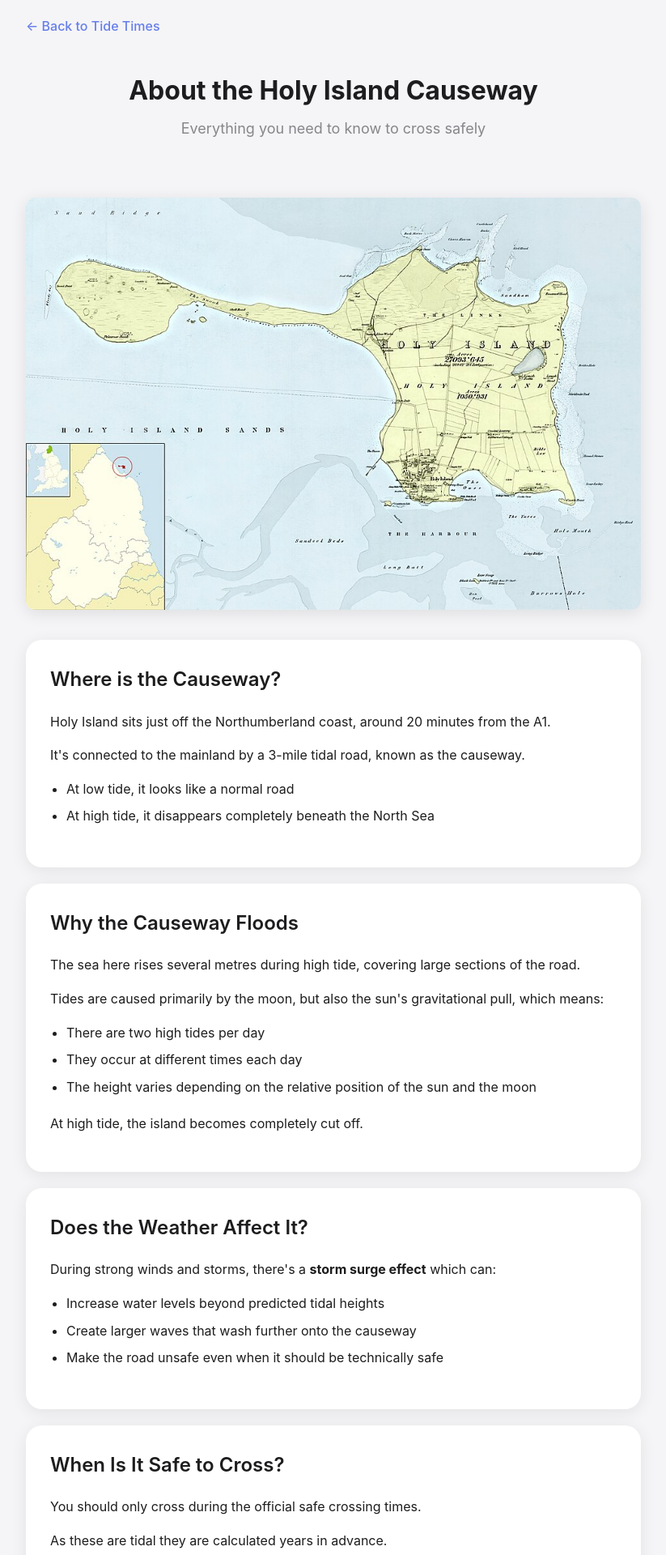
After one commit to leon44/causewaywebapp, a Flask app: page /about-causeway in a window 1280 px wide. The commit adds this page. Shown: the top 1920 px of the page at 81% size, without its empty margins (228-1051 px from the left). Run offline with Flask 3, Linux system fonts and the light colour scheme.

Commit message:
Optimised

```diff
--- a/app.py
+++ b/app.py
@@ -102,10 +102,15 @@ def about():
     """Serve the about page"""
     return render_template('about.html')
 
+@app.route('/about-causeway')
+def about_causeway():
+    """Serve the about causeway page"""
+    return render_template('about_causeway.html')
+
 @app.route('/api/status')
 def api_status():
     """API endpoint for current status"""
     return jsonify(get_current_status())
 
 if __name__ == '__main__':
-    app.run(debug=True, host='0.0.0.0', port=5000)
+    app.run(debug=True, host='0.0.0.0', port=5001)
--- a/templates/about.html
+++ b/templates/about.html
@@ -248,8 +248,10 @@
 
     <footer>
         <p style="font-size: 12px;">
+            <a href="/about-causeway" style="color: #667eea; text-decoration: none; margin-right: 15px;">About the Causeway</a>
             <a href="/privacy" style="color: #667eea; text-decoration: none; margin-right: 15px;">Privacy Policy</a>
-            <a href="/support" style="color: #667eea; text-decoration: none;">Support</a>
+            <a href="/support" style="color: #667eea; text-decoration: none; margin-right: 15px;">Support</a>
+            <a href="/about" style="color: #667eea; text-decoration: none;">About the Developer</a>
         </p>
     </footer>
 </body>
--- /dev/null
+++ b/templates/about_causeway.html
@@ -0,0 +1,389 @@
+<!DOCTYPE html>
+<html lang="en">
+<head>
+    <meta charset="UTF-8">
+    <meta name="viewport" content="width=device-width, initial-scale=1.0">
+    <title>About the Holy Island Causeway - Safe Crossing Guide | Lindisfarne</title>
+
+    <!-- SEO Meta Tags -->
+    <meta name="description" content="Everything you need to know about crossing the Holy Island causeway safely. Learn why it floods, when it's safe to cross, and how to avoid getting stranded.">
+    <meta name="keywords" content="Holy Island causeway, Lindisfarne causeway, safe crossing times, tide safety, Northumberland causeway, causeway flooding">
+    <meta name="author" content="Holy Island Tide Times">
+
+    <!-- Open Graph / Social Media -->
+    <meta property="og:title" content="About the Holy Island Causeway - Safe Crossing Guide">
+    <meta property="og:description" content="Everything you need to know about crossing the Holy Island causeway safely. Learn why it floods, when it's safe to cross, and how to avoid getting stranded.">
+    <meta property="og:type" content="website">
+    <meta property="og:image" content="{{ url_for('static', filename='causeway.jpg') }}">
+    <meta property="og:image:width" content="1200">
+    <meta property="og:image:height" content="630">
+    <meta property="og:image:alt" content="Holy Island Causeway - Tidal road crossing to Lindisfarne">
+
+    <!-- Mobile Optimization -->
+    <meta name="theme-color" content="#f5f5f7">
+    <meta name="apple-mobile-web-app-capable" content="yes">
+    <meta name="apple-mobile-web-app-status-bar-style" content="default">
+
+    <!-- Favicon -->
+    <link rel="icon" type="image/png" href="{{ url_for('static', filename='favicon_square.png') }}" sizes="16x16">
+    <link rel="icon" type="image/png" href="{{ url_for('static', filename='favicon_square.png') }}" sizes="32x32">
+    <link rel="icon" type="image/png" href="{{ url_for('static', filename='favicon_square.png') }}" sizes="192x192">
+    <link rel="icon" type="image/png" href="{{ url_for('static', filename='favicon_square.png') }}" sizes="512x512">
+    <link rel="apple-touch-icon" href="{{ url_for('static', filename='favicon_square.png') }}">
+
+    <style>
+        * {
+            margin: 0;
+            padding: 0;
+            box-sizing: border-box;
+        }
+
+        body {
+            font-family: -apple-system, BlinkMacSystemFont, 'Segoe UI', Roboto, Oxygen, Ubuntu, Cantarell, sans-serif;
+            background: #f5f5f7;
+            color: #1d1d1f;
+            line-height: 1.6;
+        }
+
+        .container {
+            max-width: 800px;
+            margin: 0 auto;
+            padding: 20px;
+        }
+
+        @media (max-width: 480px) {
+            .container {
+                padding: 20px 12px;
+            }
+        }
+
+        header {
+            text-align: center;
+            margin-bottom: 40px;
+            padding-top: 20px;
+        }
+
+        h1 {
+            font-size: 32px;
+            font-weight: 700;
+            margin-bottom: 8px;
+            color: #1d1d1f;
+        }
+
+        .subtitle {
+            font-size: 18px;
+            font-weight: 400;
+            color: #86868b;
+            margin-bottom: 0;
+        }
+
+        .causeway-image {
+            width: 100%;
+            max-width: 100%;
+            height: auto;
+            border-radius: 12px;
+            margin: 30px 0;
+            box-shadow: 0 4px 20px rgba(0,0,0,0.1);
+        }
+
+        .section {
+            background: white;
+            border-radius: 20px;
+            padding: 30px;
+            margin-bottom: 20px;
+            box-shadow: 0 4px 20px rgba(0,0,0,0.08);
+        }
+
+        h2 {
+            font-size: 24px;
+            font-weight: 600;
+            margin-bottom: 20px;
+            color: #1d1d1f;
+            display: flex;
+            align-items: center;
+        }
+
+        h2 .number {
+            background: linear-gradient(135deg, #667eea 0%, #764ba2 100%);
+            color: white;
+            width: 32px;
+            height: 32px;
+            border-radius: 50%;
+            display: inline-flex;
+            align-items: center;
+            justify-content: center;
+            font-size: 16px;
+            margin-right: 12px;
+            font-weight: 600;
+        }
+
+        h3 {
+            font-size: 20px;
+            font-weight: 600;
+            margin: 25px 0 15px 0;
+            color: #1d1d1f;
+        }
+
+        p {
+            margin-bottom: 16px;
+            color: #1d1d1f;
+        }
+
+        ul {
+            margin-bottom: 20px;
+            padding-left: 20px;
+        }
+
+        li {
+            margin-bottom: 8px;
+            color: #1d1d1f;
+        }
+
+        .warning {
+            background: #fff3cd;
+            border-left: 4px solid #ffc107;
+            padding: 16px 20px;
+            border-radius: 8px;
+            margin: 20px 0;
+            font-size: 14px;
+            color: #856404;
+        }
+
+        .emergency {
+            background: #f8d7da;
+            border-left: 4px solid #dc3545;
+            padding: 16px 20px;
+            border-radius: 8px;
+            margin: 20px 0;
+            font-size: 14px;
+            color: #721c24;
+        }
+
+        .cta-button {
+            display: block;
+            background: linear-gradient(135deg, #667eea 0%, #764ba2 100%);
+            color: white;
+            text-decoration: none;
+            padding: 18px 30px;
+            border-radius: 12px;
+            font-weight: 600;
+            font-size: 16px;
+            text-align: center;
+            margin: 30px 0;
+            box-shadow: 0 4px 15px rgba(102, 126, 234, 0.4);
+            transition: transform 0.2s ease, box-shadow 0.2s ease;
+        }
+
+        .cta-button:hover {
+            transform: translateY(-2px);
+            box-shadow: 0 6px 20px rgba(102, 126, 234, 0.5);
+        }
+
+        .back-link {
+            display: inline-block;
+            color: #667eea;
+            text-decoration: none;
+            font-weight: 500;
+            margin-bottom: 20px;
+        }
+
+        .back-link:hover {
+            text-decoration: underline;
+        }
+
+        @media (max-width: 480px) {
+            h1 {
+                font-size: 22px;
+            }
+
+            .section {
+                padding: 20px;
+            }
+
+            h2 {
+                font-size: 20px;
+            }
+        }
+    </style>
+</head>
+<body>
+    <div class="container">
+        <a href="/" class="back-link">← Back to Tide Times</a>
+
+        <header>
+            <h1>About the Holy Island Causeway</h1>
+            <p class="subtitle">Everything you need to know to cross safely</p>
+        </header>
+
+        <img src="{{ url_for('static', filename='islandmap.jpg') }}" alt="Holy Island Map - Location and causeway crossing" class="causeway-image">
+
+        <div class="section">
+            <h2>Where is the Causeway?</h2>
+            <p>Holy Island sits just off the Northumberland coast, around 20 minutes from the A1.</p>
+            <p>It's connected to the mainland by a 3-mile tidal road, known as the causeway.</p>
+            <ul>
+                <li>At low tide, it looks like a normal road</li>
+                <li>At high tide, it disappears completely beneath the North Sea</li>
+            </ul>
+        </div>
+
+        <div class="section">
+            <h2>Why the Causeway Floods</h2>
+            <p>The sea here rises several metres during high tide, covering large sections of the road.</p>
+            <p>Tides are caused primarily by the moon, but also the sun's gravitational pull, which means:</p>
+            <ul>
+                <li>There are two high tides per day</li>
+                <li>They occur at different times each day</li>
+                <li>The height varies depending on the relative position of the sun and the moon</li>
+            </ul>
+            <p>At high tide, the island becomes completely cut off.</p>
+        </div>
+
+        <div class="section">
+            <h2>Does the Weather Affect It?</h2>
+            <p>During strong winds and storms, there's a <strong>storm surge effect</strong> which can:</p>
+            <ul>
+                <li>Increase water levels beyond predicted tidal heights</li>
+                <li>Create larger waves that wash further onto the causeway</li>
+                <li>Make the road unsafe even when it should be technically safe</li>
+            </ul>
+        </div>
+
+        <div class="section">
+            <h2>When Is It Safe to Cross?</h2>
+            <p>You should only cross during the official safe crossing times.</p>
+            <p>As these are tidal they are calculated years in advance.</p>
+            <ul>
+                <li>Tide height</li>
+                <li>Local conditions</li>
+                <li>Safety margins</li>
+            </ul>
+
+            <div class="warning">
+                <strong>As a general rule:</strong><br>
+                The road becomes unsafe around 2 hours before high tide<br>
+                It may remain unsafe up to 3 hours after
+            </div>
+
+            <p>But don't rely on rough estimates, always check the crossing times.</p>
+        </div>
+
+        <div class="section">
+            <h2>Why Cars Get Stranded</h2>
+            <p>Vehicles get caught out surprisingly often, between 10 and 20 rescues are needed by the RNLI each year, and its usually for the same reasons:</p>
+
+            <h3>1. Leaving too late</h3>
+            <p>Drivers think "it still looks fine" and start crossing after the safe window.</p>
+
+            <h3>2. Underestimating water depth</h3>
+            <p>Even shallow-looking water can:</p>
+            <ul>
+                <li>Flood the engine</li>
+                <li>Cause total engine failure</li>
+                <li>Leave the car stranded within minutes</li>
+            </ul>
+
+            <h3>3. Trying to push through</h3>
+            <p>Once water is ahead and behind, there's no safe way out.</p>
+
+            <p>If this happens, the only option is often to abandon the vehicle and wait for rescue.</p>
+
+            <h3>4. Not reading the signs</h3>
+            <p>Some people simply don't know the risks or don't read the warning signs at the causeway entrance.</p>
+        </div>
+
+        <img src="{{ url_for('static', filename='causeway.jpg') }}" alt="Holy Island Causeway - Tidal road crossing" class="causeway-image">
+
+        <div class="section">
+            <h2>The Refuge Hut ("Idiot Box")</h2>
+            <p>At the mainland end of the causeway, you'll see a raised refuge shelter.</p>
+            <p>This is there for emergencies only, when people are caught by the tide and need to get out of their vehicle.</p>
+
+            <div class="emergency">
+                <strong>If you ever need it:</strong><br>
+                Get out of the car early<br>
+                Move to the refuge<br>
+                Call 999 and ask for the Coastguard
+            </div>
+        </div>
+
+        <div class="section">
+            <h2>How to Stay Safe</h2>
+            <p>It's simple:</p>
+            <ul>
+                <li>Only cross during official safe times</li>
+                <li>If in doubt, don't go</li>
+                <li>If water is already on the road, turn back immediately</li>
+                <li>Allow extra time in bad weather</li>
+            </ul>
+            <p>Hundreds of thousands of people visit safely every year—the problems only happen when people ignore the rules.</p>
+        </div>
+
+        <div class="section">
+            <h2>Important Tips</h2>
+            <ul>
+                <li>The causeway is shared with pedestrians and cyclists so please drive carefully</li>
+                <li>Water can hide potholes and debris</li>
+                <li>There are no dedicated walkways</li>
+                <li>The speed limit is 60 mph, but adjust for conditions</li>
+            </ul>
+        </div>
+
+        <div class="section">
+            <h2>Walking vs Driving</h2>
+            <p>There are two completely different ways to reach Holy Island:</p>
+
+            <h3>1. The Causeway (Driving or Cycling)</h3>
+            <ul>
+                <li>This is the road crossing</li>
+                <li>The times shown on this site apply to this route only</li>
+                <li>Used by cars, cyclists, and some walkers</li>
+            </ul>
+
+            <h3>2. The Pilgrim's Way (Walking Only)</h3>
+            <ul>
+                <li>A historic walking route across the sands</li>
+                <li>Marked by wooden poles</li>
+                <li>Not the same as the road</li>
+            </ul>
+
+            <div class="emergency">
+                <strong>⚠️ Important:</strong><br>
+                The safe crossing times for the causeway do NOT apply to walking routes.
+            </div>
+
+            <p>Walking the Pilgrim's Way requires:</p>
+            <ul>
+                <li>Different timing</li>
+                <li>Local knowledge</li>
+                <li>Awareness of fast-moving tides and shifting sands</li>
+            </ul>
+
+            <p>If you plan to walk, you must follow separate guidance specifically for that route.</p>
+
+            <p><strong>Walking Guide:</strong> <a href="https://holy-island.uk/how-to-walk-the-pilgrims-way-to-holy-island-minding-tide-times/" target="_blank" rel="noopener noreferrer">How to Walk the Pilgrim's Way to Holy Island</a></p>
+        </div>
+
+        <div class="section">
+            <h2>A Final Note</h2>
+            <p>The causeway is not just a road, it's part of what makes Holy Island special.</p>
+            <p>Plan ahead, respect the tide, and you'll experience one of the most memorable crossings in the UK.</p>
+        </div>
+
+        <a href="/" class="cta-button">Check Current Tide Times</a>
+
+        <a href="https://apps.apple.com/il/app/holy-island-crossing-times/id6760356995" class="cta-button" target="_blank">
+            📱 Get the Full Offline App for All Future Dates
+        </a>
+    </div>
+
+    <footer>
+        <p style="font-size: 12px;">
+            <a href="/about-causeway" style="color: #667eea; text-decoration: none; margin-right: 15px;">About the Causeway</a>
+            <a href="/privacy" style="color: #667eea; text-decoration: none; margin-right: 15px;">Privacy Policy</a>
+            <a href="/support" style="color: #667eea; text-decoration: none; margin-right: 15px;">Support</a>
+            <a href="/about" style="color: #667eea; text-decoration: none;">About the Developer</a>
+        </p>
+    </footer>
+</body>
+</html>
--- a/templates/privacy.html
+++ b/templates/privacy.html
@@ -219,7 +219,10 @@
         <p>Holy Island Causeway Tide Times</p>
         <p style="margin-top: 8px;">© 2026 Holy Island Crossing Times. All rights reserved.</p>
         <p style="margin-top: 12px; font-size: 12px;">
-            <a href="/support" style="color: #667eea; text-decoration: none;">Support</a>
+            <a href="/about-causeway" style="color: #667eea; text-decoration: none; margin-right: 15px;">About the Causeway</a>
+            <a href="/privacy" style="color: #667eea; text-decoration: none; margin-right: 15px;">Privacy Policy</a>
+            <a href="/support" style="color: #667eea; text-decoration: none; margin-right: 15px;">Support</a>
+            <a href="/about" style="color: #667eea; text-decoration: none;">About the Developer</a>
         </p>
     </footer>
 </body>
--- a/templates/support.html
+++ b/templates/support.html
@@ -181,7 +181,10 @@
         <p>Holy Island Causeway Tide Times</p>
         <p style="margin-top: 8px;">© 2026 Holy Island Crossing Times. All rights reserved.</p>
         <p style="margin-top: 12px; font-size: 12px;">
-            <a href="/privacy" style="color: #667eea; text-decoration: none;">Privacy Policy</a>
+            <a href="/about-causeway" style="color: #667eea; text-decoration: none; margin-right: 15px;">About the Causeway</a>
+            <a href="/privacy" style="color: #667eea; text-decoration: none; margin-right: 15px;">Privacy Policy</a>
+            <a href="/support" style="color: #667eea; text-decoration: none; margin-right: 15px;">Support</a>
+            <a href="/about" style="color: #667eea; text-decoration: none;">About the Developer</a>
         </p>
     </footer>
 </body>
```
Also changed, not shown: templates/index.html (+55 -14 lines), static/islandmap.jpg (added).
